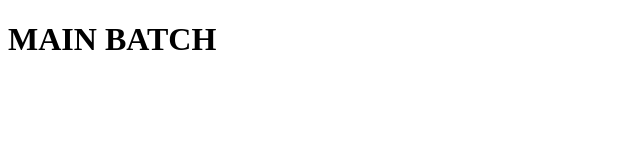
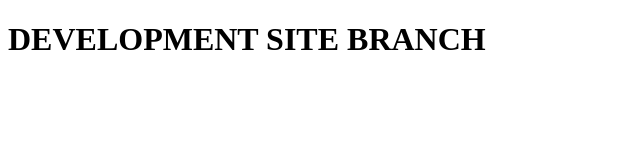
Before and after one commit to shrujalsoni/PRIYANSHI_104_MID2025, a plain HTML site: page INDEX.HTML in a window 1280 px wide. Shown: the whole page, without its empty margins (0-640 px from the left). Drawn offline with Linux system fonts and the light colour scheme.

Commit message:
development site

```diff
--- a/INDEX.HTML
+++ b/INDEX.HTML
@@ -6,6 +6,6 @@
     <title>Document</title>
 </head>
 <body>
-    <h1>MAIN BATCH </h1>
+    <h1> DEVELOPMENT SITE BRANCH</h1>
 </body>
 </html>
```
